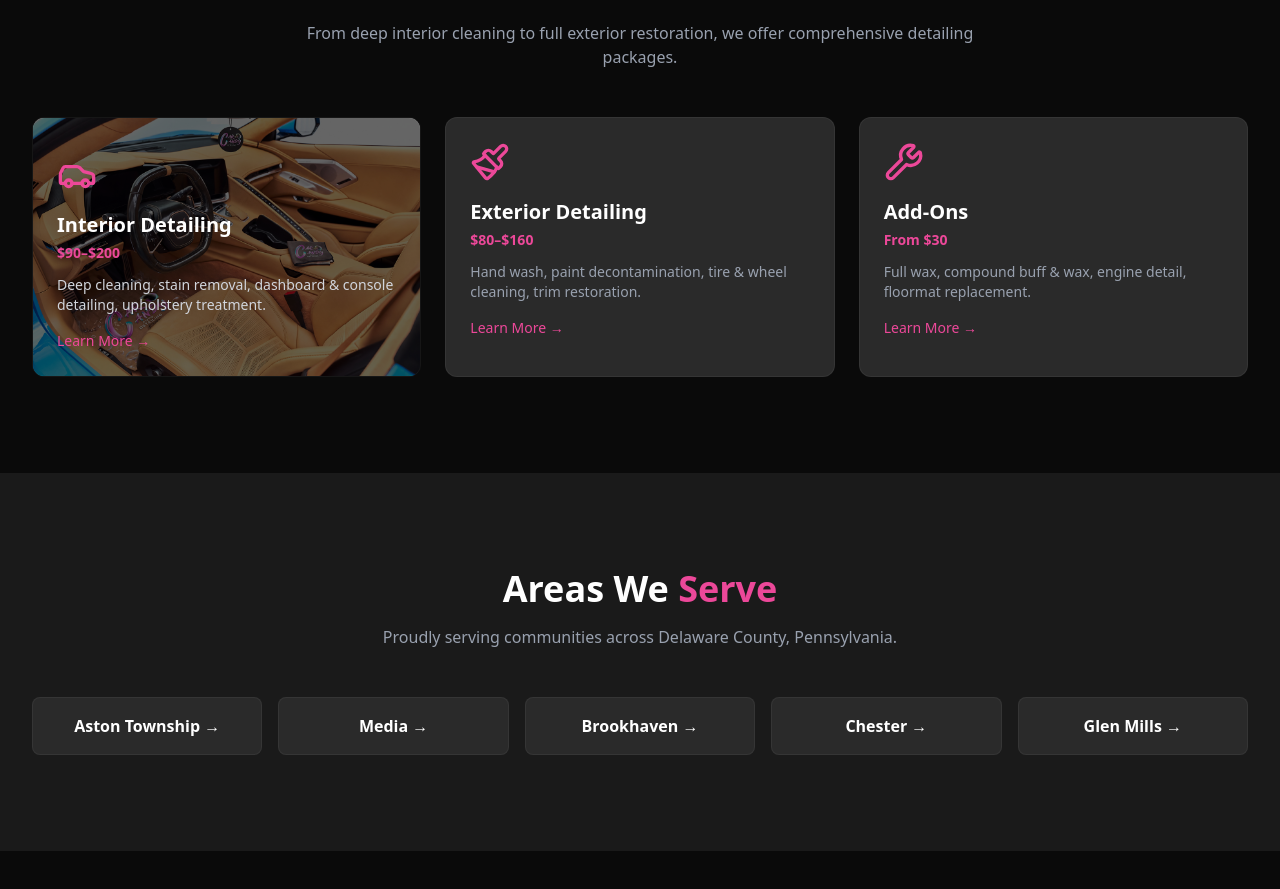
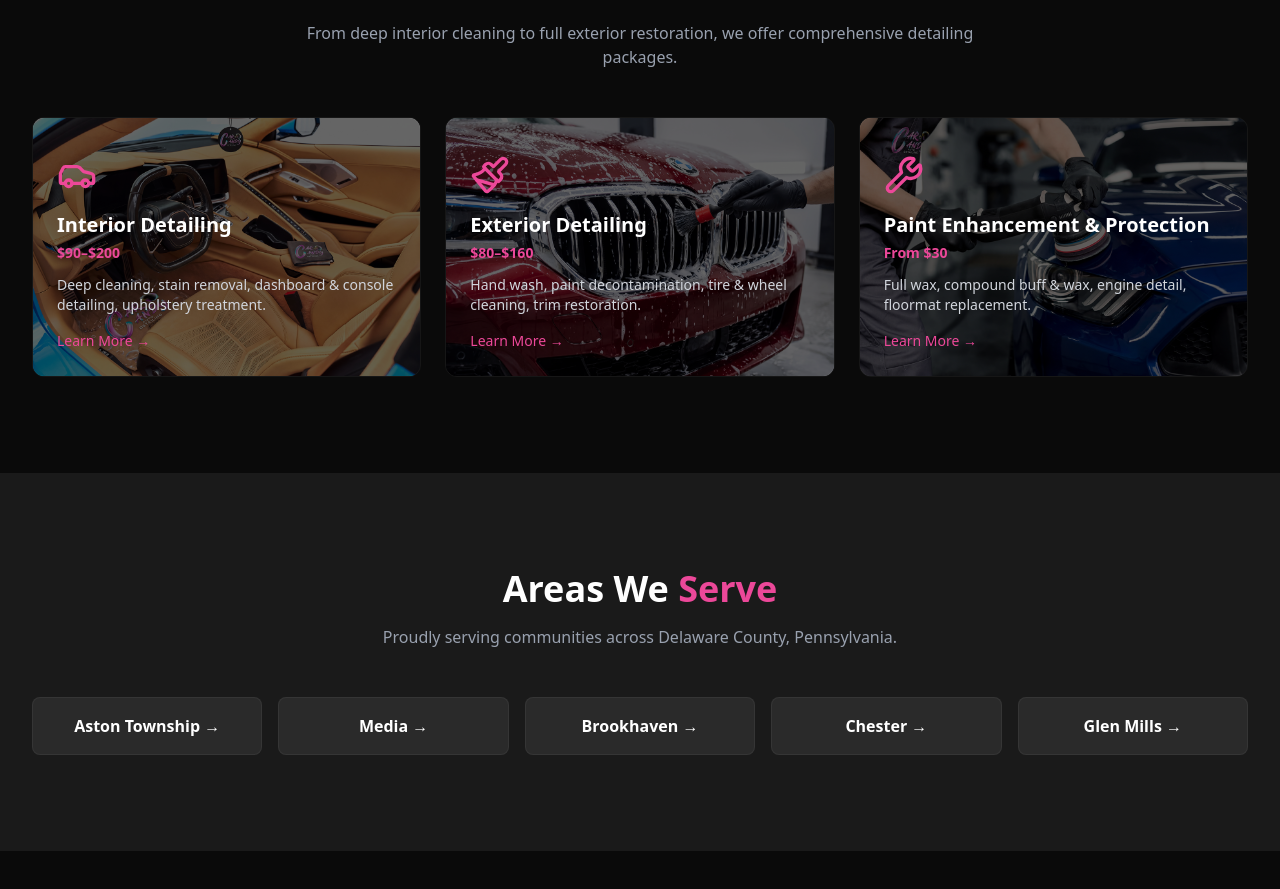
Before and after one commit to topoftheridge/carcandy-site, a Next.js app: page / in a window 1280 px wide. Shown: the part 2313-3202 px from the top of the page. Built offline with nearby package versions, Linux system fonts and the light colour scheme.

Commit message:
exterior + paint enhancement cards with bg images and dark overlay

```diff
--- a/src/app/page.tsx
+++ b/src/app/page.tsx
@@ -118,18 +118,31 @@ export default function HomePage() {
               </div>
             </Link>
 
-            {[
-              { icon: <Paintbrush className="w-10 h-10" />, title: "Exterior Detailing", price: "$80–$160", desc: "Hand wash, paint decontamination, tire & wheel cleaning, trim restoration.", href: "/services#exterior" },
-              { icon: <Wrench className="w-10 h-10" />, title: "Add-Ons", price: "From $30", desc: "Full wax, compound buff & wax, engine detail, floormat replacement.", href: "/services#addons" },
-            ].map((s) => (
-              <Link key={s.title} href={s.href} className="group p-6 rounded-xl bg-dark-lighter border border-white/5 hover:border-primary/50 transition">
-                <div className="text-primary mb-4">{s.icon}</div>
-                <h3 className="text-xl font-bold text-white mb-1">{s.title}</h3>
-                <p className="text-primary font-semibold text-sm mb-3">{s.price}</p>
-                <p className="text-gray-400 text-sm">{s.desc}</p>
+            {/* Exterior Detailing — with background image */}
+            <Link href="/services#exterior" className="group relative rounded-xl overflow-hidden border border-white/5 hover:border-primary/50 transition min-h-[260px] flex flex-col justify-end">
+              <div className="absolute inset-0 bg-cover bg-center" style={{ backgroundImage: "url('/exteriorcard1.jpg')" }} />
+              <div className="absolute inset-0 bg-black/60" />
+              <div className="relative p-6">
+                <div className="text-primary mb-4"><Paintbrush className="w-10 h-10" /></div>
+                <h3 className="text-xl font-bold text-white mb-1">Exterior Detailing</h3>
+                <p className="text-primary font-semibold text-sm mb-3">$80–$160</p>
+                <p className="text-gray-300 text-sm">Hand wash, paint decontamination, tire &amp; wheel cleaning, trim restoration.</p>
                 <span className="inline-block mt-4 text-primary text-sm font-medium group-hover:underline">Learn More →</span>
-              </Link>
-            ))}
+              </div>
+            </Link>
+
+            {/* Paint Enhancement & Protection — with background image */}
+            <Link href="/services#addons" className="group relative rounded-xl overflow-hidden border border-white/5 hover:border-primary/50 transition min-h-[260px] flex flex-col justify-end">
+              <div className="absolute inset-0 bg-cover bg-center" style={{ backgroundImage: "url('/Paintcard1.jpg')" }} />
+              <div className="absolute inset-0 bg-black/60" />
+              <div className="relative p-6">
+                <div className="text-primary mb-4"><Wrench className="w-10 h-10" /></div>
+                <h3 className="text-xl font-bold text-white mb-1">Paint Enhancement &amp; Protection</h3>
+                <p className="text-primary font-semibold text-sm mb-3">From $30</p>
+                <p className="text-gray-300 text-sm">Full wax, compound buff &amp; wax, engine detail, floormat replacement.</p>
+                <span className="inline-block mt-4 text-primary text-sm font-medium group-hover:underline">Learn More →</span>
+              </div>
+            </Link>
           </div>
         </div>
       </section>
```
